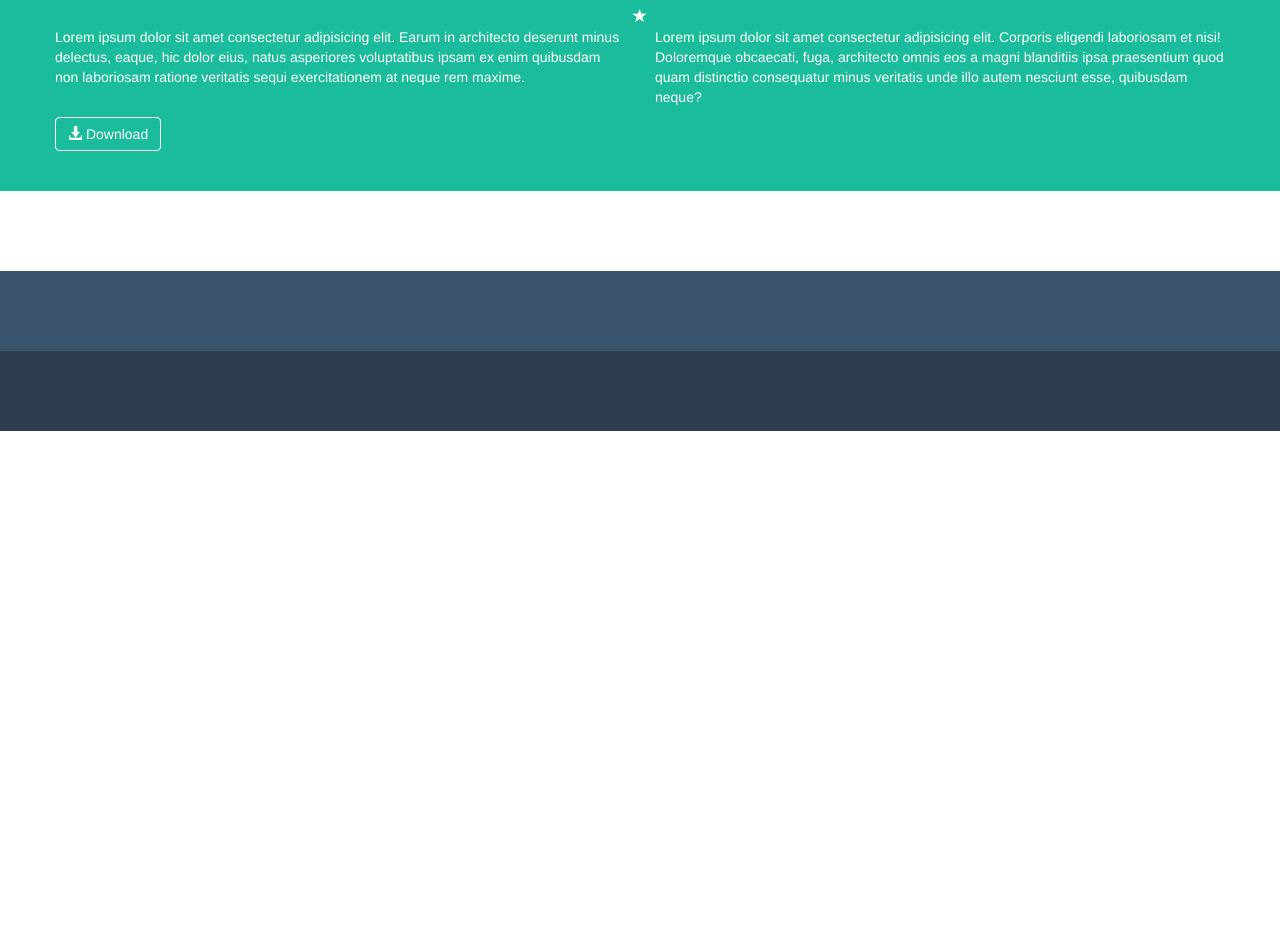
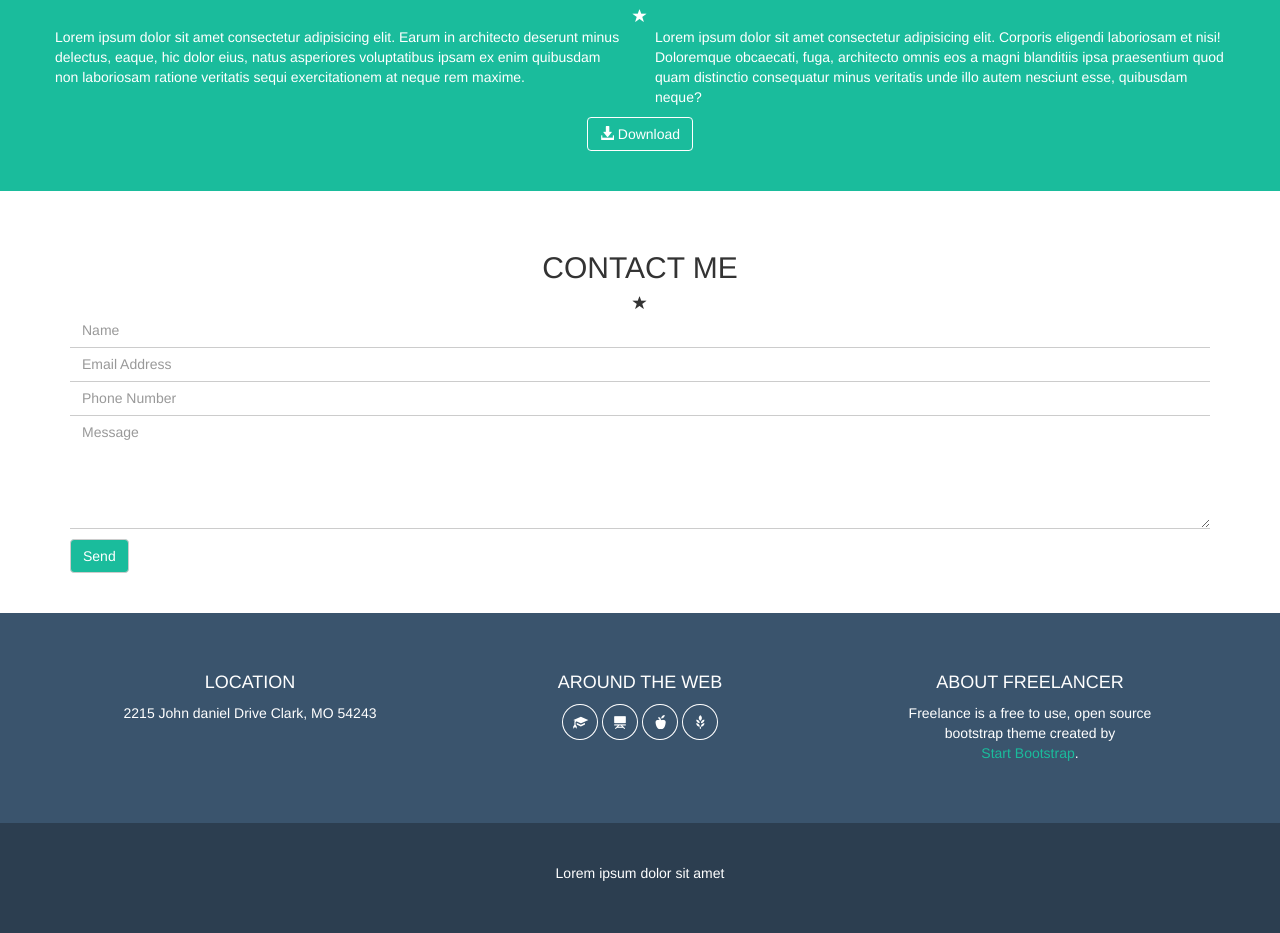
Before and after one commit to AlessandroSestili/html-css-bootstrap-freelancer, a plain HTML site: page index.html in a window 1280 px wide. Shown: the part 1323-2256 px from the top of the page. Before the commit the page ends 1754 px from the top, so only its background shows below. Drawn offline with nearby package versions, Linux system fonts and the light colour scheme.

Commit message:
implementa footer (manca stellina)

```diff
--- a/index.html
+++ b/index.html
@@ -113,18 +113,70 @@
                         <p class="text-white col-sm-6 col-md-6">Lorem ipsum dolor sit amet consectetur adipisicing elit. Corporis eligendi laboriosam et nisi! Doloremque obcaecati, fuga, architecto omnis eos a magni blanditiis ipsa praesentium quod quam distinctio consequatur minus veritatis unde illo autem nesciunt esse, quibusdam neque?</p>
                     </div>
 
-                    <button type="button" class=" text-white btn btn-default my-tr-button"> <span class="glyphicon glyphicon-download-alt"></span> Download</button>
+                    <div class="text-center">
+                        <button type="button" class="text-white btn btn-default my-tr-button"> <span class="glyphicon glyphicon-download-alt"></span> Download</button>
+                    </div>
                 </div>
             </div>
         </section>
 
-        <section></section>
+        <section>
+            <div class="container">
+                <h2 class="text-black text-center">CONTACT ME</h2>
+
+                <div class="text-center">
+                    <span class="glyphicon glyphicon-star text-black"></span>
+                </div>
+
+                <input type="text" class="form-control my-form" placeholder="Name">
+                <input type="text" class="form-control my-form" placeholder="Email Address">
+                <input type="text" class="form-control my-form" placeholder="Phone Number">
+                <textarea class="form-control my-form" rows="5" placeholder="Message"></textarea>
+
+                <div>
+                    <button type="button" class="text-white btn btn-default my-gr-button">Send</button>
+                </div>
+            </div>
+        </section>
     </main>
 
     <footer>
-        <section class="bg-dark"></section>
+        <section class="bg-dark">
+            <div class="container">
+                <div class="row text-white text-center">
 
-        <section class="bg-darker"></section>
+                    <div class="my-footer-box col-sm-4 col-md-4">
+                        <h4>LOCATION</h4>
+                        <p>2215 John daniel Drive Clark, MO 54243</p>
+                    </div>
+
+                    <div class="my-footer-box col-sm-4 col-md-4">
+                        <h4>AROUND THE WEB</h4>
+                        <div>
+                            <span class="footer-logo glyphicon glyphicon-education"></span>
+                            <span class="footer-logo glyphicon glyphicon-blackboard"></span>
+                            <span class="footer-logo glyphicon glyphicon-apple"></span>
+                            <span class="footer-logo glyphicon glyphicon-grain"></span>
+                        </div>
+                    </div>
+
+                    <div class="my-footer-box col-sm-4 col-md-4">
+                        <h4>ABOUT FREELANCER</h4>
+                        <p>Freelance is a free to use, open source
+                            <br>
+                            bootstrap theme created by
+                            <br>
+                            <a class="text-green" href="#">Start Bootstrap</a>.</p>
+                    </div>
+                </div>
+            </div>
+        </section>
+
+        <section class="bg-darker">
+            <p class="text-center text-white">
+                Lorem ipsum dolor sit amet
+            </p>
+        </section>
     </footer>
 
 </body>
--- a/style.css
+++ b/style.css
@@ -38,6 +38,33 @@ section {
     background-color: transparent;
 }
 
+.my-form {
+    border-top: 0;
+    border-left: 0;
+    border-right: 0;
+
+    box-shadow: none;
+
+    border-radius: 0;
+}
+
+.my-gr-button {
+    margin-top: 10px;
+
+    background-color: #1abc9c;
+}
+
+
+/* FOOTER  */
+.footer-logo {
+    border:1px solid white;
+    padding: 10px;
+    border-radius: 50%;
+}
+
+.my-footer-box {
+    padding: 10px 0;
+}
 
 
 
@@ -57,3 +84,7 @@ section {
 .text-white {
     color: white;
 }
+
+.text-green {
+    color: #1abc9c;
+}
```
